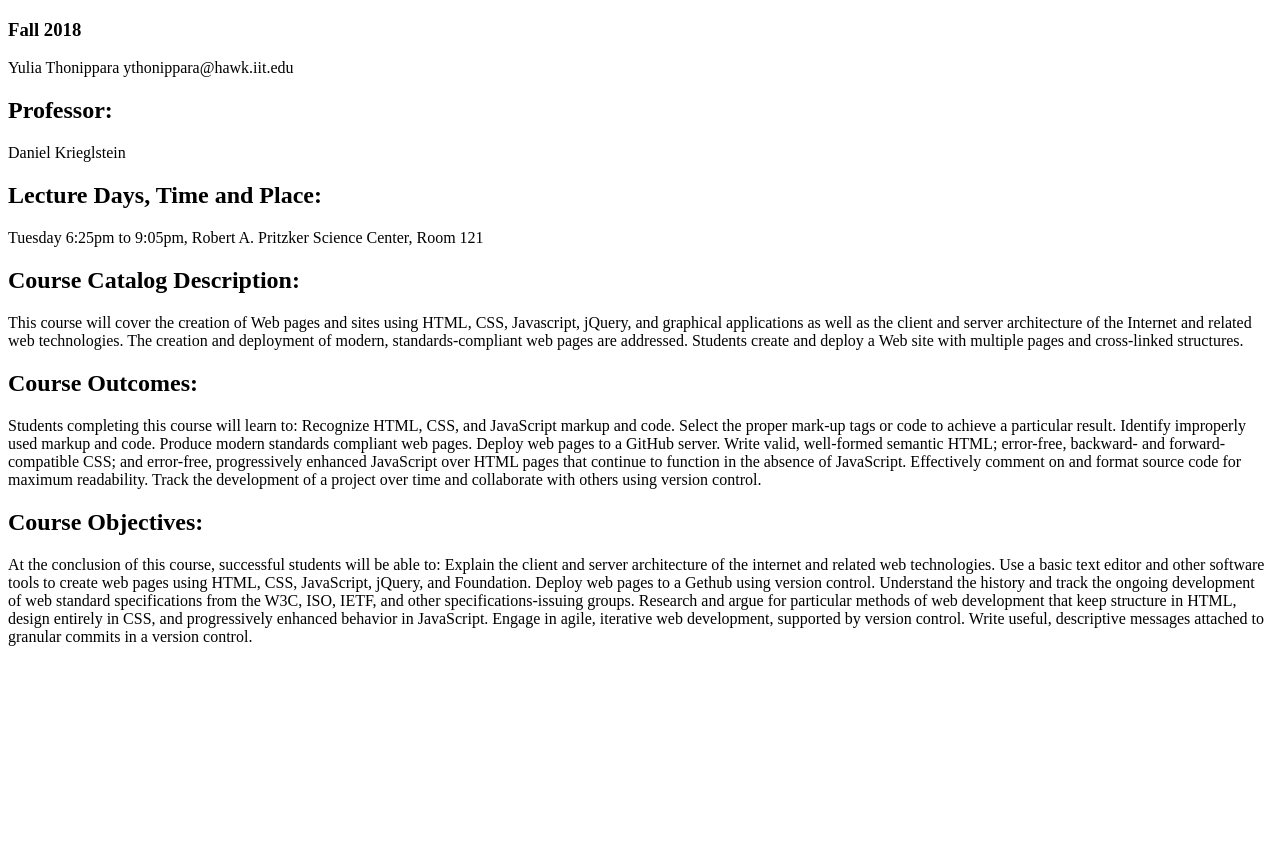
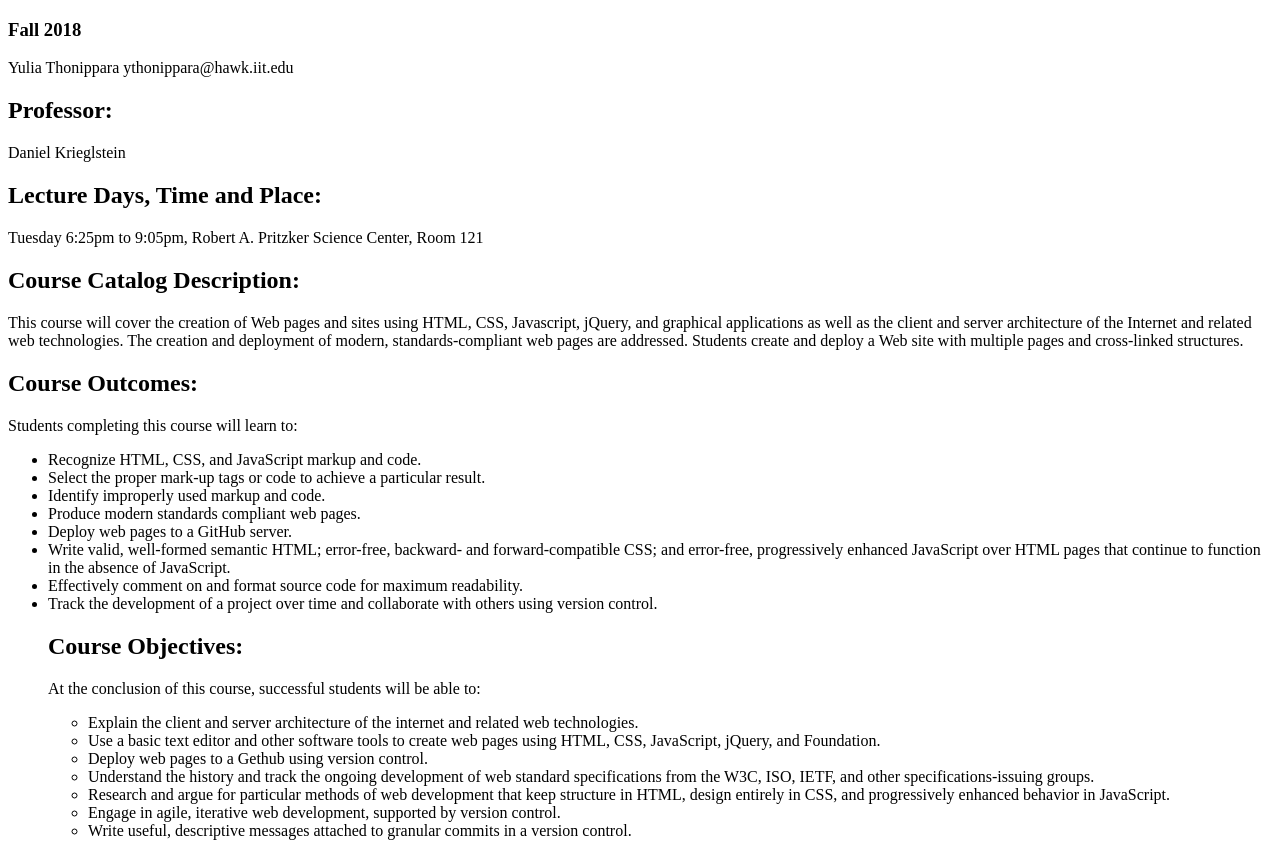
Before and after one commit to yulambula/ITMD-361-Lab-2, a plain HTML site: page index.html in a window 1280 px wide. Before the commit the page ends 800 px from the top, so only its background shows below. Drawn offline with Linux system fonts and the light colour scheme.

Commit message:
added unordered lists

```diff
--- a/index.html
+++ b/index.html
@@ -18,22 +18,26 @@
 	Students create and deploy a Web site with multiple pages and cross-linked structures.</p>
 	<h2>Course Outcomes:</h2>
 	<p>Students completing this course will learn to:
-	Recognize HTML, CSS, and JavaScript markup and code.
-	Select the proper mark-up tags or code to achieve a particular result.
-	Identify improperly used markup and code.
-	Produce modern standards compliant web pages.
-	Deploy web pages to a GitHub server.
-	Write valid, well-formed semantic HTML; error-free, backward- and forward-compatible CSS; and error-free, progressively enhanced JavaScript over HTML pages that continue to function in the absence of JavaScript.
-	Effectively comment on and format source code for maximum readability.
-	Track the development of a project over time and collaborate with others using version control.</p>
+		<ul>
+			<li>Recognize HTML, CSS, and JavaScript markup and code.</li>
+			<li>Select the proper mark-up tags or code to achieve a particular result.</li>
+			<li>Identify improperly used markup and code.</li>
+			<li>Produce modern standards compliant web pages.</li>
+			<li>Deploy web pages to a GitHub server.</li>
+	<li>Write valid, well-formed semantic HTML; error-free, backward- and forward-compatible CSS; and error-free, progressively enhanced JavaScript over HTML pages that continue to function in the absence of JavaScript.</li>
+			<li>Effectively comment on and format source code for maximum readability.</li>
+	<li>Track the development of a project over time and collaborate with others using version control.</li)
+	</ul></p>
 	<h2>Course Objectives:</h2>
 	<p>At the conclusion of this course, successful students will be able to:
-    Explain the client and server architecture of the internet and related web technologies.
-    Use a basic text editor and other software tools to create web pages using HTML, CSS, JavaScript, jQuery, and Foundation.
-    Deploy web pages to a Gethub using version control.
-    Understand the history and track the ongoing development of web standard specifications from the W3C, ISO, IETF, and other specifications-issuing groups.
-    Research and argue for particular methods of web development that keep structure in HTML, design entirely in CSS, and progressively enhanced behavior in JavaScript.
-    Engage in agile, iterative web development, supported by version control.
-    Write useful, descriptive messages attached to granular commits in a version control.</p>
+		<ul>
+    <li>Explain the client and server architecture of the internet and related web technologies.</li>
+    <li>Use a basic text editor and other software tools to create web pages using HTML, CSS, JavaScript, jQuery, and Foundation.</li>
+			<li>Deploy web pages to a Gethub using version control.</li>
+    <li>Understand the history and track the ongoing development of web standard specifications from the W3C, ISO, IETF, and other specifications-issuing groups.</li>
+    <li>Research and argue for particular methods of web development that keep structure in HTML, design entirely in CSS, and progressively enhanced behavior in JavaScript.</li>
+			<li>Engage in agile, iterative web development, supported by version control.</li>
+			<li>Write useful, descriptive messages attached to granular commits in a version control.</li>
+	</ul></p>
 </body>
 </html>
```
